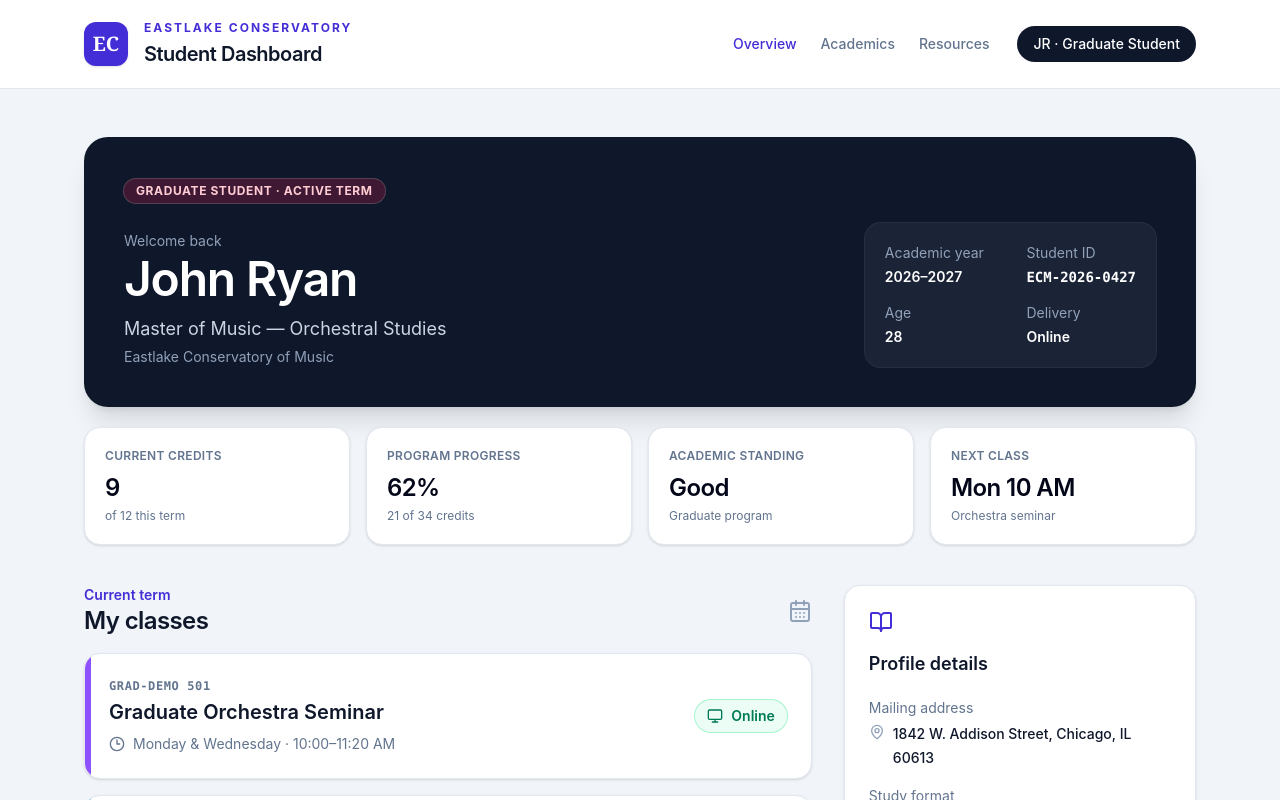
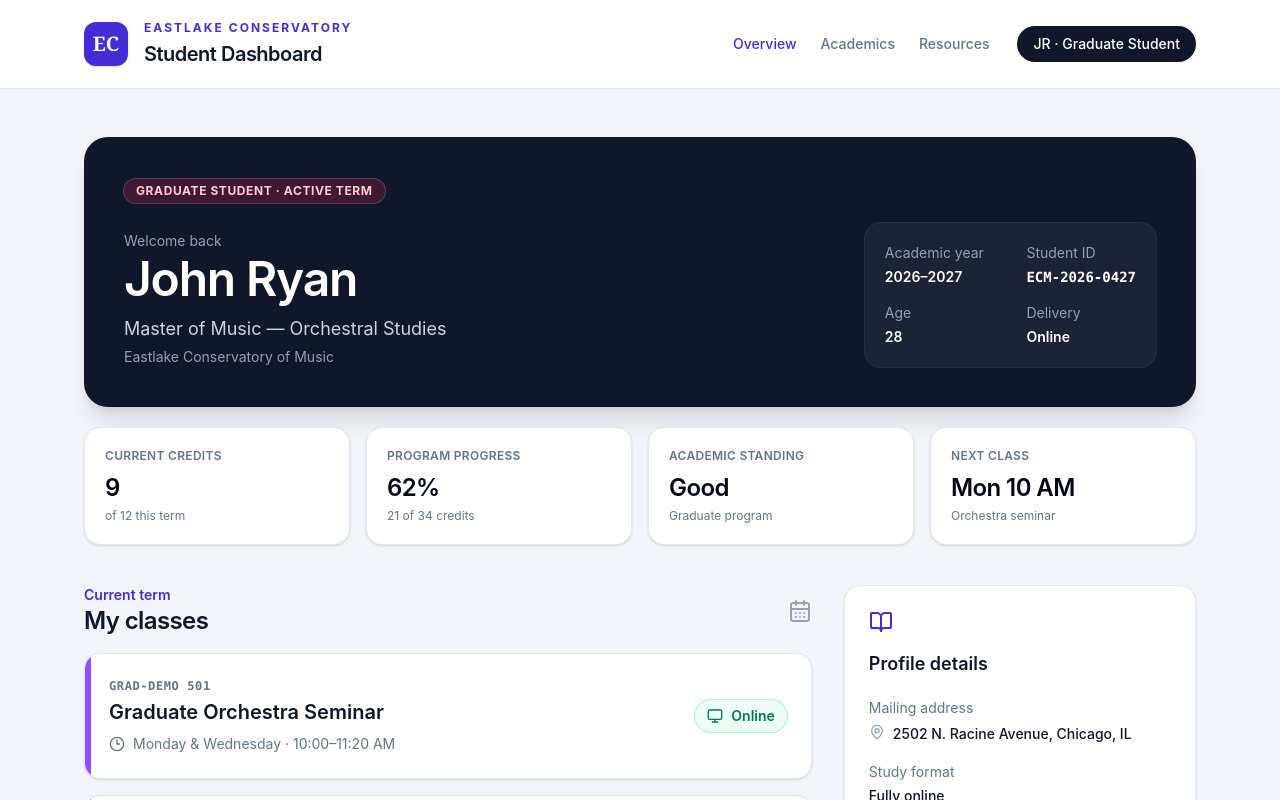
Before and after one commit to johnryannn/eastlake-student-portal, a Next.js app: page / in a window 1280 px wide. Shown: the top 800 px of the page. Built offline with nearby package versions, Linux system fonts and the light colour scheme.

Commit message:
Update fictional mailing address

```diff
--- a/app/page.tsx
+++ b/app/page.tsx
@@ -17,7 +17,7 @@ import {
 const student = {
   name: "John Ryan",
   age: 28,
-  address: "1842 W. Addison Street, Chicago, IL 60613",
+  address: "2502 N. Racine Avenue, Chicago, IL",
   academicYear: "2026–2027",
   program: "Master of Music — Orchestral Studies",
   school: "Eastlake Conservatory of Music",
```
